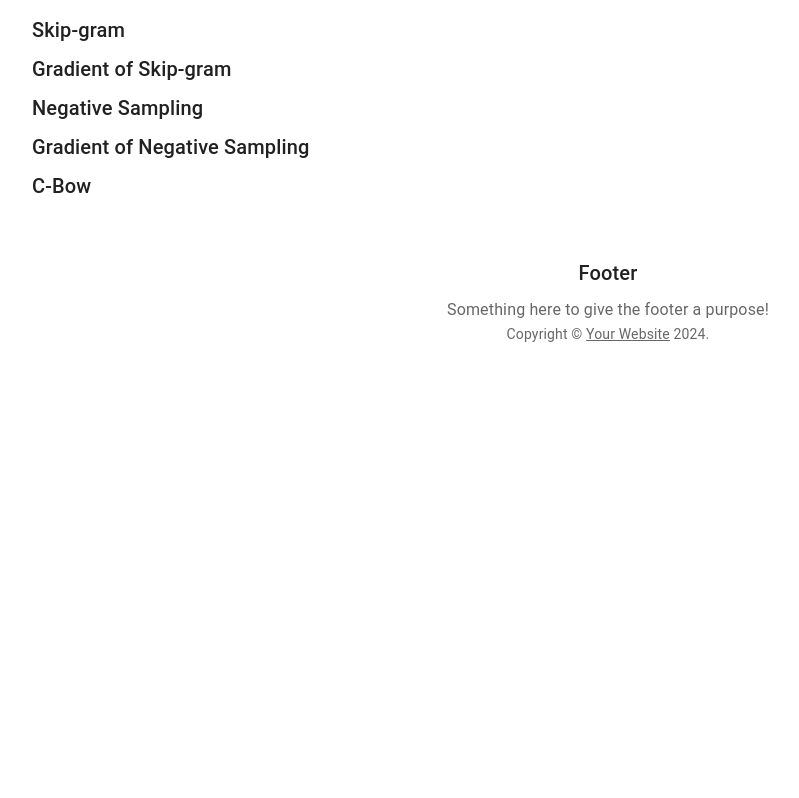
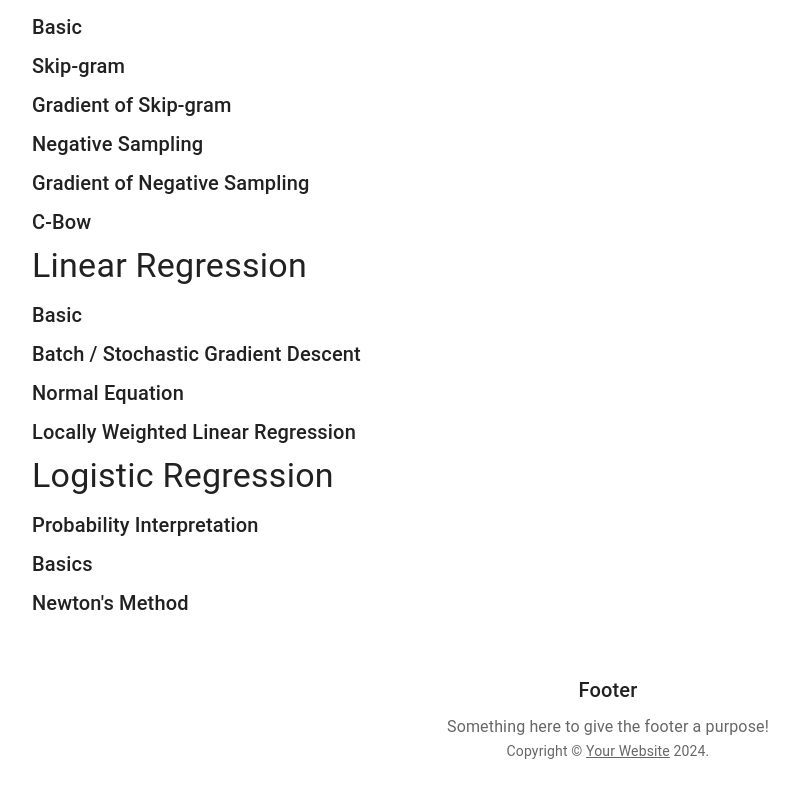
Before and after one commit to godpeny/pages, a React (Create React App) app in the folder main/: page / in a window 1280 px wide. Shown: the part 1830-2628 px from the top of the page, without its empty margins (32-831 px from the left). Before the commit the page ends 2222 px from the top, so only its background shows below. Built offline with nearby package versions, Linux system fonts and the light colour scheme.

Commit message:
feat: [GSMSEPLC-26] adding Topics to write. (Linear Regression and Logistic Regression) --- - adding Topics to write. (Linear Regression and Logistic Regression) - adding Subtopic to write. (Gaussian Distribution)

```diff
--- a/main/src/Blog.tsx
+++ b/main/src/Blog.tsx
@@ -18,6 +18,8 @@ import post1 from "./blog-post.1.md";
 import post2 from './blog-post.2.md';
 import post3 from './blog-post.3.md';
 import post4 from './blog-post.4.md';
+import post5 from './blog-post.5.md';
+import post6 from './blog-post.6.md';
 
 const sections = [
   { title: 'Technology', url: '#' },
@@ -60,7 +62,7 @@ const featuredPosts = [
   },
 ];
 
-const posts = [post0,post1, post2, post3, post4];
+const posts = [post0,post1, post2, post3, post4, post5, post6];
 
 const sidebar = {
   title: 'About',
--- a/main/src/blog-post.0.md
+++ b/main/src/blog-post.0.md
@@ -5,6 +5,7 @@
 ## Math
 ### Statistics
 #### L2 Norm
+#### Gaussian Distribution (= Normal Distribution)
 
 ### Calculus
 
--- /dev/null
+++ b/main/src/blog-post.5.md
@@ -0,0 +1,9 @@
+# Linear Regression
+
+## Basic
+
+## Batch / Stochastic Gradient Descent
+
+## Normal Equation
+
+## Locally Weighted Linear Regression
--- /dev/null
+++ b/main/src/blog-post.6.md
@@ -0,0 +1,7 @@
+# Logistic Regression
+
+## Probability Interpretation
+
+## Basics
+
+## Newton's Method
```
